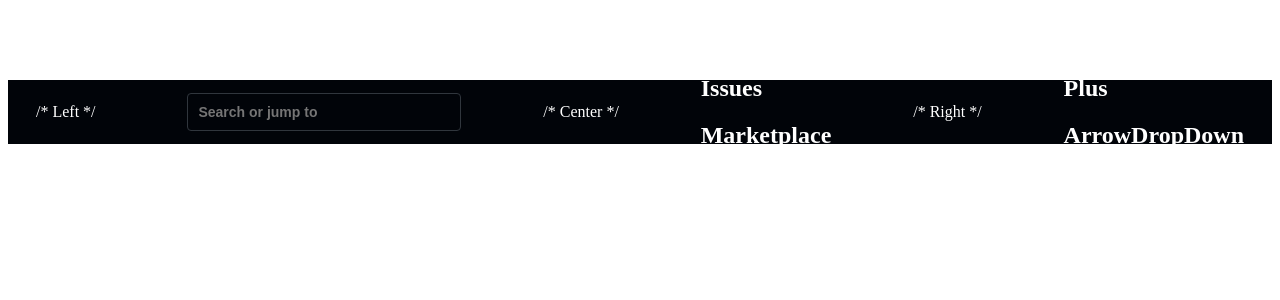
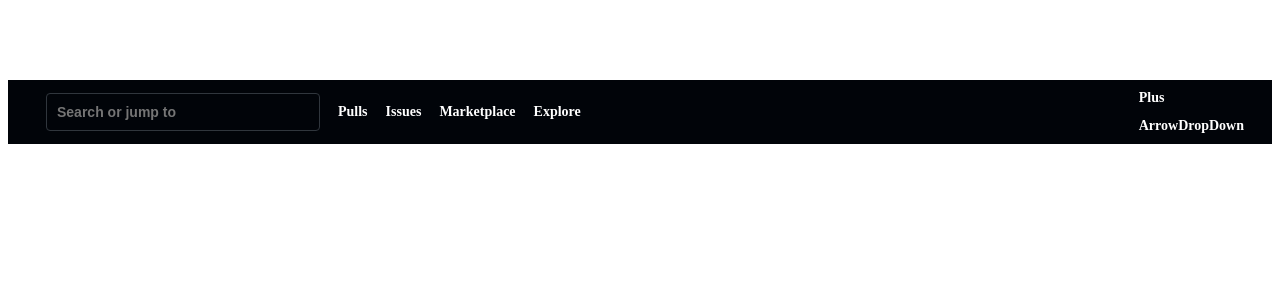
Before and after one commit to haquocdat543/vue, a Vue app: page / in a window 1280 px wide. Shown: the top 300 px of the page. Built offline with nearby package versions, Linux system fonts and the light colour scheme.

Commit message:
Update navCenter

```diff
--- a/src/components/NavBar.vue
+++ b/src/components/NavBar.vue
@@ -1,19 +1,19 @@
 <template>
 <nav class="navBar">
-/* Left */
+
 <div class="navLeft">
 	<div>
 		<input type="text" placeholder="Search or jump to">
 	</div>
 </div>
-/* Center */
+
 <div class="navCenter">
 	<h2>Pulls</h2>
 	<h2>Issues</h2>
 	<h2>Marketplace</h2>
 	<h2>Explore</h2>
 </div>
-/* Right */
+
 <div>
 	<h2>Bell</h2>
 	<div class="navRightIcons">
@@ -72,4 +72,16 @@ input:focus {
 	width: 400px;
 	transition: width case-out 0.3s;
 }
+.navCenter {
+	flex: 1;
+	display: flex;
+	gap: 18px;
+	margin-left: 18px;
+	align-items: center;
+	color: white;
+}
+h2 {
+	font-size: 14px;
+	font-weight: bold;
+}
 </style>
```
